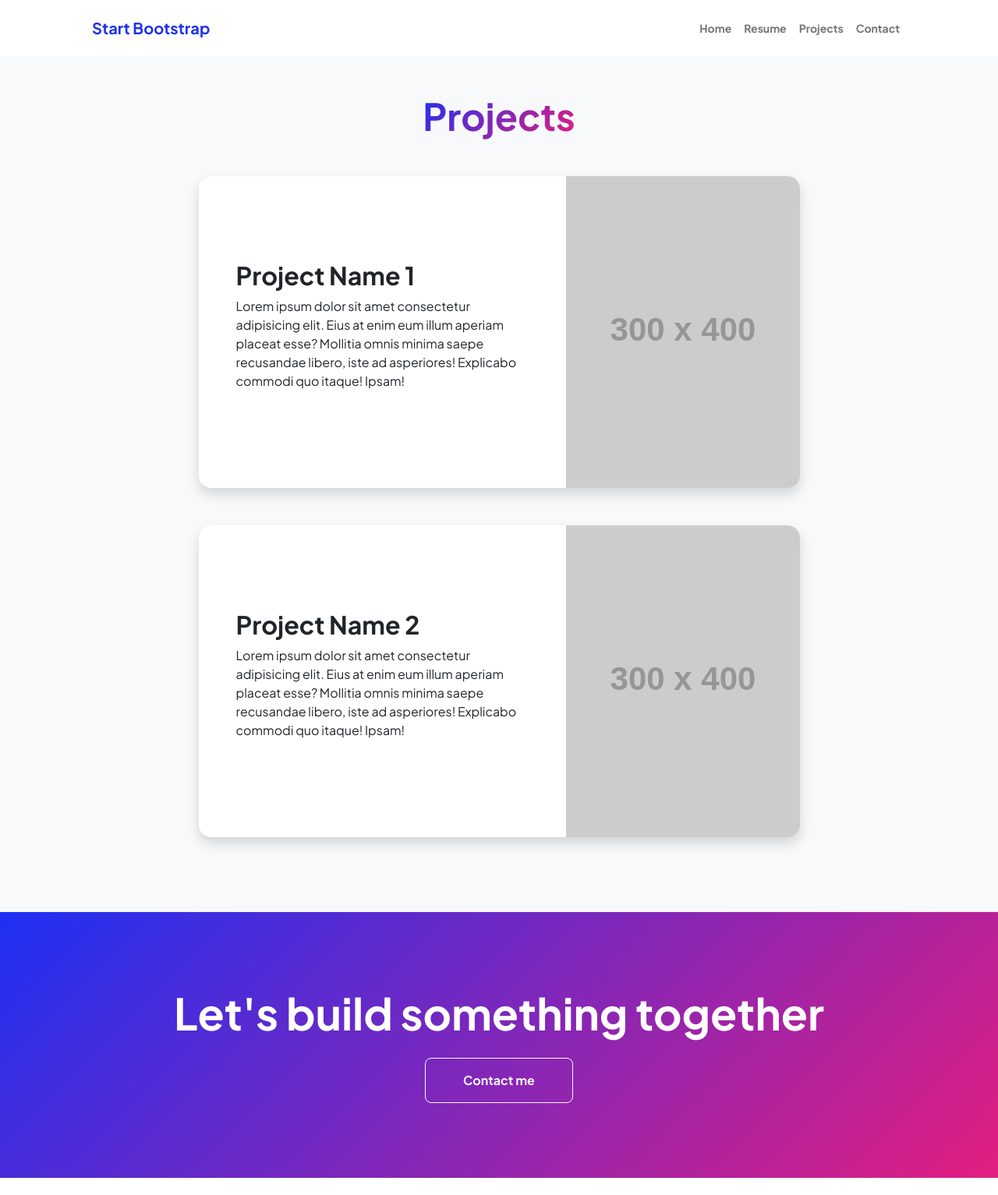
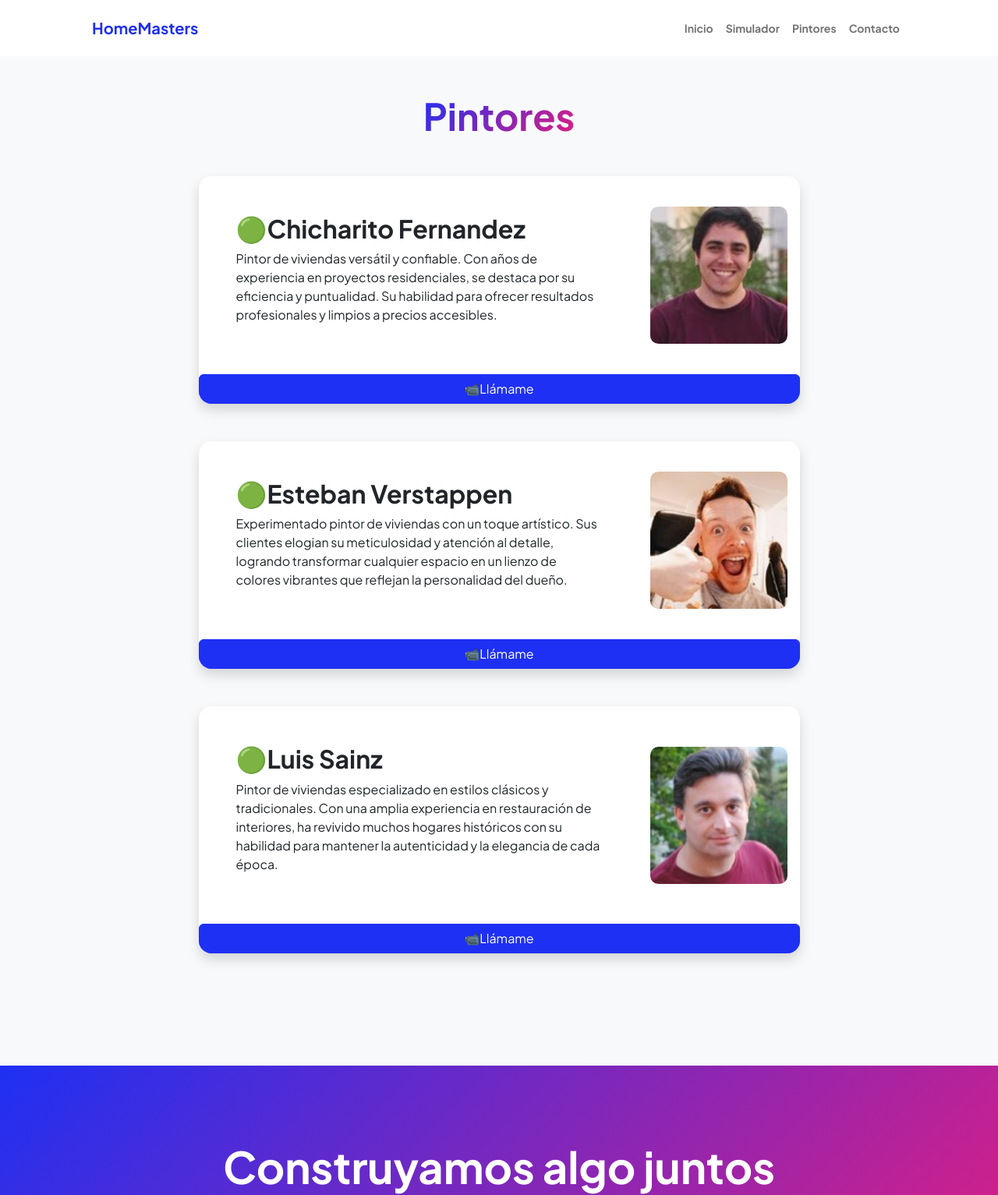
Before and after one commit to JuanF998/HomeMasters, a plain HTML site: page projects.html in a window 1280 px wide. Shown: the top 1533 px of the page at 78% size. Drawn offline with nearby package versions, Linux system fonts and the light colour scheme; placeholder pictures from the web are drawn by us.

Commit message:
Vista pintores terminada

```diff
--- a/projects.html
+++ b/projects.html
@@ -5,7 +5,7 @@
         <meta name="viewport" content="width=device-width, initial-scale=1, shrink-to-fit=no" />
         <meta name="description" content="" />
         <meta name="author" content="" />
-        <title>Modern Business - Start Bootstrap Template</title>
+        <title>Contáctanos</title>
         <!-- Favicon-->
         <link rel="icon" type="image/x-icon" href="assets/favicon.ico" />
         <!-- Custom Google font-->
@@ -22,14 +22,14 @@
             <!-- Navigation-->
             <nav class="navbar navbar-expand-lg navbar-light bg-white py-3">
                 <div class="container px-5">
-                    <a class="navbar-brand" href="index.html"><span class="fw-bolder text-primary">Start Bootstrap</span></a>
+                    <a class="navbar-brand" href="index.html"><span class="fw-bolder text-primary">HomeMasters</span></a>
                     <button class="navbar-toggler" type="button" data-bs-toggle="collapse" data-bs-target="#navbarSupportedContent" aria-controls="navbarSupportedContent" aria-expanded="false" aria-label="Toggle navigation"><span class="navbar-toggler-icon"></span></button>
                     <div class="collapse navbar-collapse" id="navbarSupportedContent">
                         <ul class="navbar-nav ms-auto mb-2 mb-lg-0 small fw-bolder">
-                            <li class="nav-item"><a class="nav-link" href="index.html">Home</a></li>
-                            <li class="nav-item"><a class="nav-link" href="resume.html">Resume</a></li>
-                            <li class="nav-item"><a class="nav-link" href="projects.html">Projects</a></li>
-                            <li class="nav-item"><a class="nav-link" href="contact.html">Contact</a></li>
+                            <li class="nav-item"><a class="nav-link" href="index.html">Inicio</a></li>
+                            <li class="nav-item"><a class="nav-link" href="resume.html">Simulador</a></li>
+                            <li class="nav-item"><a class="nav-link" href="projects.html">Pintores</a></li>
+                            <li class="nav-item"><a class="nav-link" href="contact.html">Contacto</a></li>
                         </ul>
                     </div>
                 </div>
@@ -38,7 +38,7 @@
             <section class="py-5">
                 <div class="container px-5 mb-5">
                     <div class="text-center mb-5">
-                        <h1 class="display-5 fw-bolder mb-0"><span class="text-gradient d-inline">Projects</span></h1>
+                        <h1 class="display-5 fw-bolder mb-0"><span class="text-gradient d-inline">Pintores</span></h1>
                     </div>
                     <div class="row gx-5 justify-content-center">
                         <div class="col-lg-11 col-xl-9 col-xxl-8">
@@ -47,23 +47,44 @@
                                 <div class="card-body p-0">
                                     <div class="d-flex align-items-center">
                                         <div class="p-5">
-                                            <h2 class="fw-bolder">Project Name 1</h2>
-                                            <p>Lorem ipsum dolor sit amet consectetur adipisicing elit. Eius at enim eum illum aperiam placeat esse? Mollitia omnis minima saepe recusandae libero, iste ad asperiores! Explicabo commodi quo itaque! Ipsam!</p>
+                                            <h2 class="fw-bolder">🟢Chicharito Fernandez</h2>
+                                            <p> Pintor de viviendas versátil y confiable. Con años de experiencia en proyectos residenciales, se destaca por su eficiencia y puntualidad. Su habilidad para ofrecer resultados profesionales y limpios a precios accesibles.</p>
                                         </div>
-                                        <img class="img-fluid" src="https://dummyimage.com/300x400/343a40/6c757d" alt="..." />
+                                        <img class="img-fluid" src="assets\Pintor_Random_2.jpg" alt="..." />
                                     </div>
+                                    <div class="d-grid gap-2">
+                                        <button class="btn btn-primary" type="button"><span class="icon">&#128249;</span>Llámame</button>
+                                      </div>
                                 </div>
                             </div>
                             <!-- Project Card 2-->
-                            <div class="card overflow-hidden shadow rounded-4 border-0">
+                            <div class="card overflow-hidden shadow rounded-4 border-0 mb-5">
                                 <div class="card-body p-0">
                                     <div class="d-flex align-items-center">
                                         <div class="p-5">
-                                            <h2 class="fw-bolder">Project Name 2</h2>
-                                            <p>Lorem ipsum dolor sit amet consectetur adipisicing elit. Eius at enim eum illum aperiam placeat esse? Mollitia omnis minima saepe recusandae libero, iste ad asperiores! Explicabo commodi quo itaque! Ipsam!</p>
+                                            <h2 class="fw-bolder">🟢Esteban Verstappen</h2>
+                                            <p>Experimentado pintor de viviendas con un toque artístico. Sus clientes elogian su meticulosidad y atención al detalle, logrando transformar cualquier espacio en un lienzo de colores vibrantes que reflejan la personalidad del dueño.</p>
                                         </div>
-                                        <img class="img-fluid" src="https://dummyimage.com/300x400/343a40/6c757d" alt="..." />
+                                        <img class="img-fluid" src="assets\Pintor_Random_1.jpg" alt="..." />
                                     </div>
+                                    <div class="d-grid gap-2">
+                                        <button class="btn btn-primary" type="button"><span class="icon">&#128249;</span>Llámame</button>
+                                      </div>
+                                </div>
+                            </div>
+                            <!-- Project Card 3-->
+                            <div class="card overflow-hidden shadow rounded-4 border-0 mb-5">
+                                <div class="card-body p-0">
+                                    <div class="d-flex align-items-center">
+                                        <div class="p-5">
+                                            <h2 class="fw-bolder">🟢Luis Sainz</h2>
+                                            <p> Pintor de viviendas especializado en estilos clásicos y tradicionales. Con una amplia experiencia en restauración de interiores, ha revivido muchos hogares históricos con su habilidad para mantener la autenticidad y la elegancia de cada época.</p>
+                                        </div>
+                                        <img class="img-fluid" src="assets\Pintor_Random_3.jpg" alt="..." />
+                                    </div>
+                                    <div class="d-grid gap-2">
+                                        <button class="btn btn-primary" type="button"><span class="icon">&#128249;</span>Llámame</button>
+                                      </div>
                                 </div>
                             </div>
                         </div>
@@ -74,8 +95,8 @@
             <section class="py-5 bg-gradient-primary-to-secondary text-white">
                 <div class="container px-5 my-5">
                     <div class="text-center">
-                        <h2 class="display-4 fw-bolder mb-4">Let's build something together</h2>
-                        <a class="btn btn-outline-light btn-lg px-5 py-3 fs-6 fw-bolder" href="contact.html">Contact me</a>
+                        <h2 class="display-4 fw-bolder mb-4">Construyamos algo juntos</h2>
+                        <a class="btn btn-outline-light btn-lg px-5 py-3 fs-6 fw-bolder" href="contact.html">Contáctame</a>
                     </div>
                 </div>
             </section>
```
Also changed, not shown: assets/Pintor_Random_1.jpg (added), assets/Pintor_Random_2.jpg (added), assets/Pintor_Random_3.jpg (added), css/styles.css.
